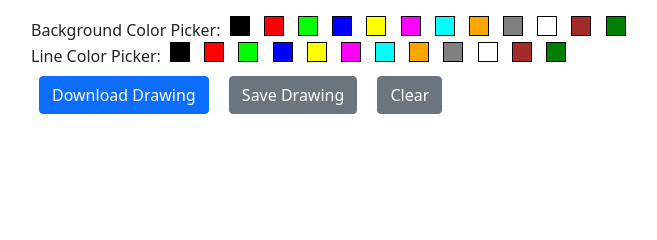
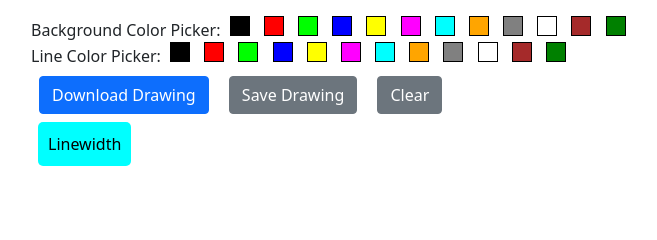
Before and after one commit to R15-PTIVIS/first-groupwork, a Django app: page /canvas/ in a window 1280 px wide. Shown: the part 472-712 px from the top of the page, without its empty margins (51-708 px from the left). Run offline with Django 3.2, Linux system fonts and the light colour scheme.

Commit message:
TS-13.12.23

```diff
--- a/group_work_one/joulukortti/static/css/canvas.css
+++ b/group_work_one/joulukortti/static/css/canvas.css
@@ -14,3 +14,38 @@
       border: 1px solid #000;
       display: inline-block;
     }
+
+    .dropMenu
+    {
+        position:relative;
+        display:inline-block;
+        margin: 0 7px;
+    }
+
+    .dropMenuBtn
+    {
+        padding:10px;
+        background-color:aqua;
+        border:none;
+        border-radius:5px;
+    }
+
+    .dropMenuContent
+    {
+        display:none;
+        position:absolute;
+        background-color:lightgray;
+        border-radius:5px;
+    }
+
+    .dropMenuContent button
+    {
+        background-color:lightgray;
+        padding:6px;
+        border:none;
+        border-radius:5px;
+    }
+
+    .dropMenu:hover .dropMenuContent {display:block;}
+    .dropMenu:hover .dropMenuBtn {background-color:aquamarine;}
+    .dropMenuContent button:hover {background-color:gray;}
--- a/group_work_one/joulukortti/static/js/canvas-drawing.js
+++ b/group_work_one/joulukortti/static/js/canvas-drawing.js
@@ -4,11 +4,18 @@ const canvas = document.getElementById('drawingCanvas');
 const ctx = canvas.getContext('2d');
 
 // Set up initial drawing properties
-ctx.lineWidth = 3;
+size = 3;
 ctx.lineCap = 'round';
 ctx.strokeStyle = '#000';
 
 let isDrawing = false;
+
+document.querySelectorAll('.lineWidthBtn').forEach((button) => {
+    button.addEventListener('click', () => {
+        size = button.dataset.size;
+        canvas.getContext('2d').lineWidth = size;
+    });
+});
 
 canvas.addEventListener('mousedown', (e) => {
   isDrawing = true;
@@ -27,6 +34,7 @@ canvas.addEventListener('mouseup', () => {
 });
 
 function draw(x, y) {
+    ctx.lineWidth = size;
   ctx.lineTo(x, y);
   ctx.stroke();
   ctx.beginPath();
--- a/group_work_one/joulukortti/templates/joulukortti/canvas.html
+++ b/group_work_one/joulukortti/templates/joulukortti/canvas.html
@@ -57,6 +57,15 @@
     </button>
 
     <button id="clearCanvas" class="btn btn-secondary m-2" onclick="window.location.reload()">Clear</button>
+    <br/>
+    <div class="dropMenu">
+        <button id="linewidthMenu" class="dropMenuBtn">Linewidth</button>
+        <div class="dropMenuContent">
+            <button class="lineWidthBtn" data-size="3">3</button>
+            <button class="lineWidthBtn" data-size="6">6</button>
+            <button class="lineWidthBtn" data-size="9">9</button>
+        </div>
+    </div>
 </div>
 
 
```
